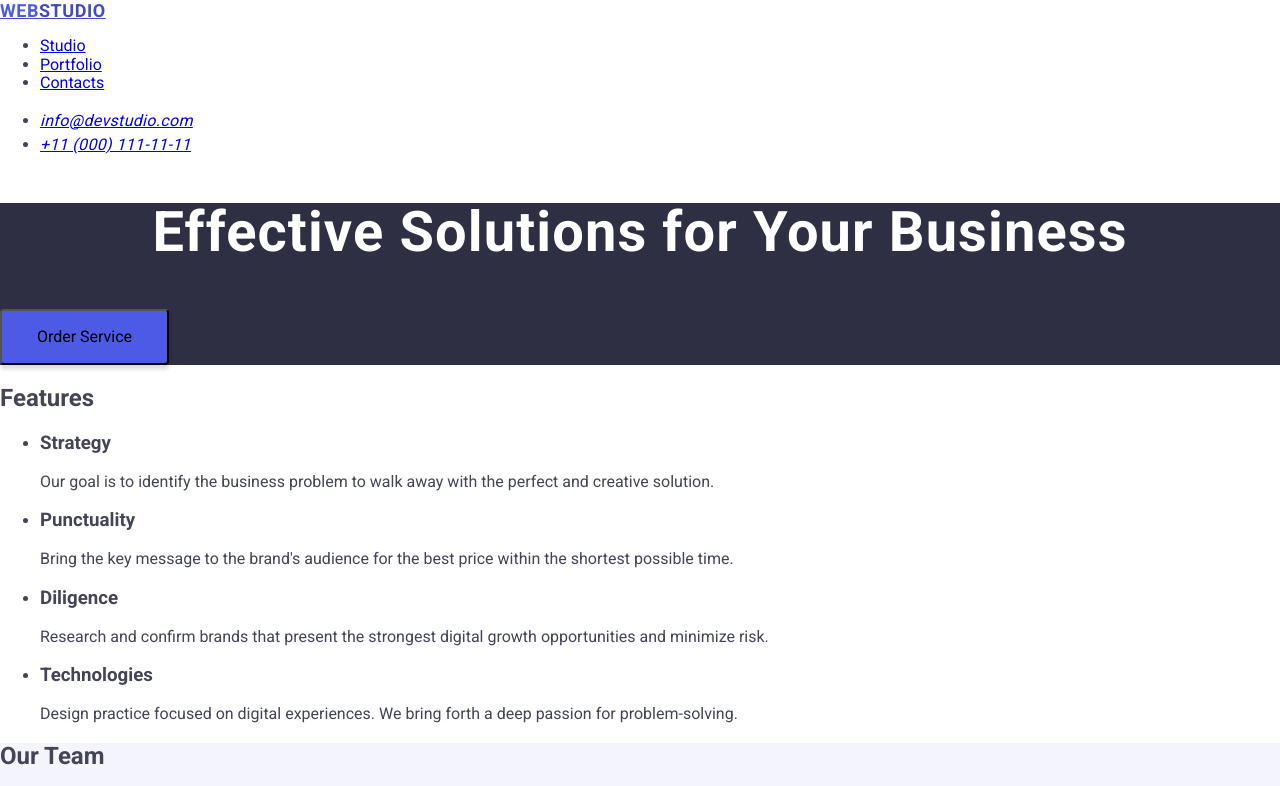
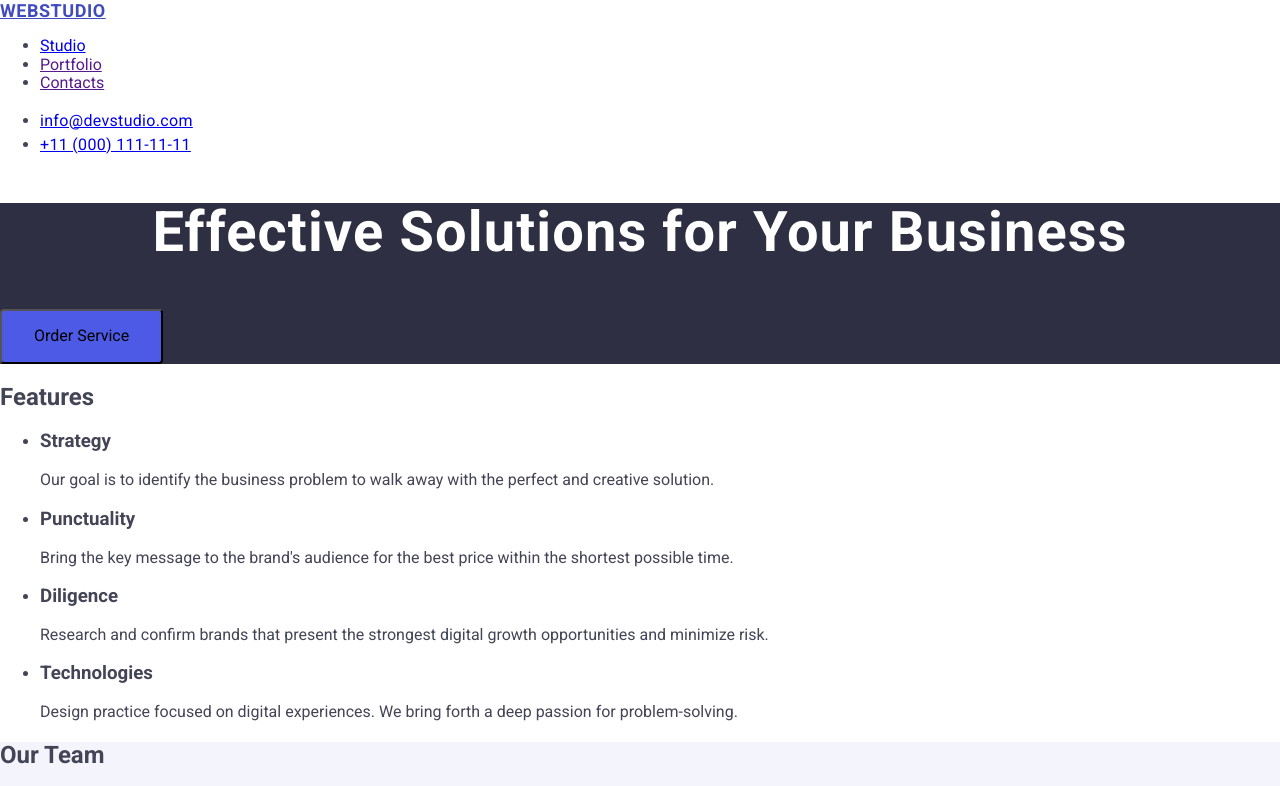
Before and after one commit to anastasia-roi/goit-markup-hw-02, a plain HTML site: page index.html in a window 1280 px wide. Shown: the top 786 px of the page. Drawn offline with nearby package versions, Linux system fonts and the light colour scheme.

Commit message:
add changes

```diff
--- a/css/styles.css
+++ b/css/styles.css
@@ -1,5 +1,5 @@
 body {
-  font-family: "Roboto", "Raleway", sans-serif;
+  font-family: "Roboto", sans-serif;
   color: #434455;
   background-color: #ffffff;
 }
@@ -7,8 +7,15 @@ body {
 button:hover {
   background-color: #404BBF;
 }
+button:focus {
+  background-color: #404BBF;
+}
 a:hover {
   color: #404BBF;
+}
+
+address {
+  font-style: normal;
 }
 
 .logo {
@@ -56,9 +63,6 @@ a:hover {
 .hero-button {
   border-radius: 4px;
   padding: 16px 32px;
-  width: 169px;
-  height: 56px;
-  box-shadow: 0 4px 4px 0 rgba(0, 0, 0, 0.15);
   background-color: #4d5ae5;
 }
 .our-team {
@@ -73,21 +77,22 @@ button {
 }
 
 .footer-logo {
+  font-family: "Raleway", sans-serif;
+  font-weight: 700;
+  font-size: 18px;
+  line-height: 117%;
+  letter-spacing: 0.03em;
+  text-transform: uppercase;
+  color: #4d5ae5;
+}
+
+.footer-logo-studio {
   font-weight: 700;
   font-size: 18px;
   line-height: 117%;
   letter-spacing: 0.03em;
   text-transform: uppercase;
   color: #f4f4fd;
-}
-
-.footer-logo-web {
-  font-weight: 700;
-  font-size: 18px;
-  line-height: 117%;
-  letter-spacing: 0.03em;
-  text-transform: uppercase;
-  color: #4d5ae5;
 }
 
 .footer-text {
--- a/index.html
+++ b/index.html
@@ -14,11 +14,11 @@
   <body>
     <header class="header">
       <nav>
-        <a class="logo" href="./index.html"><span class="logo-web">Web</span>Studio</a>
+        <a class="logo" href="./index.html">Web<span class="header-logo-studio">Studio</span></a>
         <ul class="navigation">
           <li><a href="./index.html">Studio</a></li>
-          <li><a href="./index.html">Portfolio</a></li>
-          <li><a href="./index.html">Contacts</a></li>
+          <li><a href="">Portfolio</a></li>
+          <li><a href="">Contacts</a></li>
         </ul>
       </nav>
       <address class="contacts">
@@ -137,7 +137,7 @@
 
 
     <footer class="footer">
-      <a class="footer-logo" href="./index.html"><span class="footer-logo-web">Web</span>Studio</a>
+      <a class="footer-logo" href="./index.html"><Studio class="footer-logo-web">Web<span class="footer-logo-studio">Studio</span>Studio</a>
       <p class="footer-text">
         Increase the flow of customers and sales for your business with digital
         marketing & growth solutions.
```
